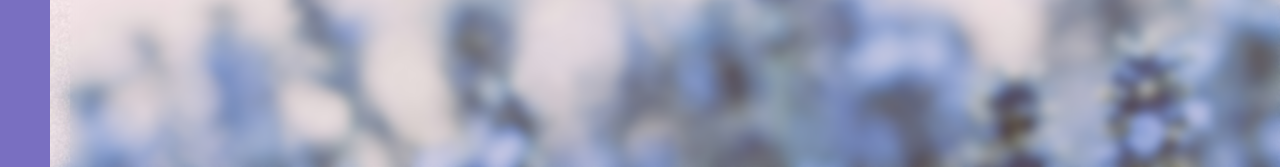
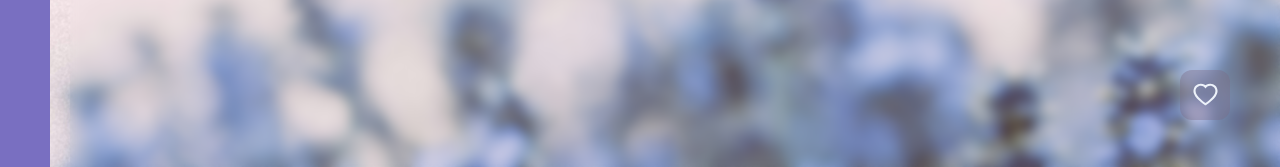
Before and after one commit to MMQAccount/-Personal-Diary-with-Mood-Tracker, a React (Vite) app: page /quotesPage in a window 1280 px wide. Shown: the part 630-797 px from the top of the page. Built offline with nearby package versions, Linux system fonts and the light colour scheme.

Commit message:
add fav button

```diff
--- a/src/components/Quote/Quote.tsx
+++ b/src/components/Quote/Quote.tsx
@@ -1,3 +1,4 @@
+import { HeartFilled, HeartOutlined } from "@ant-design/icons";
 import "./quote.css";
 interface IProps {
   quoteData: IQuote;
@@ -12,6 +13,10 @@ const Quote = (props: IProps) => {
         <div className="quote">
           <h2>{props.quoteData.quote}</h2>
           <p>{props.quoteData.author}</p>
+          <button className="favQuoteButton">
+            <HeartOutlined />
+            {/* <HeartFilled /> */}
+          </button>
         </div>
       </div>
     </div>
--- a/src/components/Quote/quote.css
+++ b/src/components/Quote/quote.css
@@ -22,3 +22,18 @@
   position: relative;
   z-index: 1;
 }
+
+.favQuoteButton {
+  background-color: rgba(123, 107, 136, 0.4);
+  width: 50px;
+  height: 50px;
+  text-align: center;
+  border-radius: 12px;
+  border: none;
+  font-size: 25px;
+  cursor: pointer;
+  color: #edf2fa;
+  position: fixed;
+  right: 50px;
+  bottom: 50px;
+}
--- a/src/pages/QuotesPage/QuotesPage.tsx
+++ b/src/pages/QuotesPage/QuotesPage.tsx
@@ -1,5 +1,5 @@
 import Quote from "../../components/Quote/Quote";
-import { useRef } from "react";
+import { useRef, useState } from "react";
 import "./quotesPage.css";
 
 const quotesData: IQuote[] = [
@@ -9,14 +9,15 @@ const quotesData: IQuote[] = [
     author: "Steve Jobs",
     background: "src/assets/simona-sergi-b_9Nf_aLTyk-unsplash.jpg",
     color: "#A290D1", // Lavender Purple
+    isFav: false,
   },
   {
     id: 2,
     quote: "Success is not in what you have, but who you are.",
     author: "Bo Bennett",
     background: "src/assets/joyce-toh-3PdHzNqMYbA-unsplash.jpg",
-
     color: "#D5D9F1", // Soft Lilac
+    isFav: false,
   },
   {
     id: 3,
@@ -24,30 +25,30 @@ const quotesData: IQuote[] = [
       "What you get by achieving your goals is not as important as what you become by achieving your goals.",
     author: "Zig Ziglar",
     background: "src/assets/micheile-henderson-Klq6refBGCg-unsplash.jpg",
-
     color: "#8661C1", // Medium Purple
+    isFav: false,
   },
   {
     id: 4,
     quote: "Believe you can and you're halfway there.",
     author: "Theodore Roosevelt",
     background: "src/assets/rodion-kutsaiev-8P-uQaTd8rw-unsplash.jpg",
-
     color: "#C6B9E3", // Pastel Purple
+    isFav: false,
   },
   {
     id: 5,
     quote: "Act as if what you do makes a difference. It does.",
     author: "William James",
     background: "src/assets/neon-wang-ij4YFs9ADQI-unsplash.jpg",
-
     color: "#EDF0F8", // Warm Grey Blue
+    isFav: false,
   },
 ];
 
 const QuotesPage = () => {
   const containerRef = useRef<HTMLDivElement>(null);
-
+  const [quotes, setQuotes] = useState<IQuote[]>(quotesData);
   const handleClick = () => {
     const container = containerRef.current;
     if (!container) return;
--- a/src/types.d.ts
+++ b/src/types.d.ts
@@ -4,4 +4,5 @@ interface IQuote {
   author: string;
   background: string;
   color: string;
+  isFav: boolean;
 }
```
